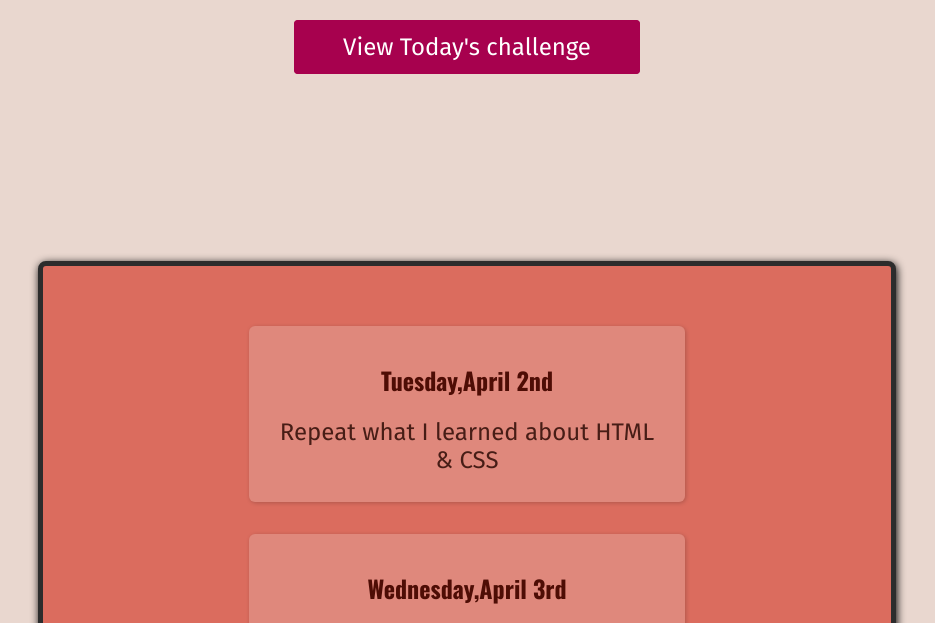
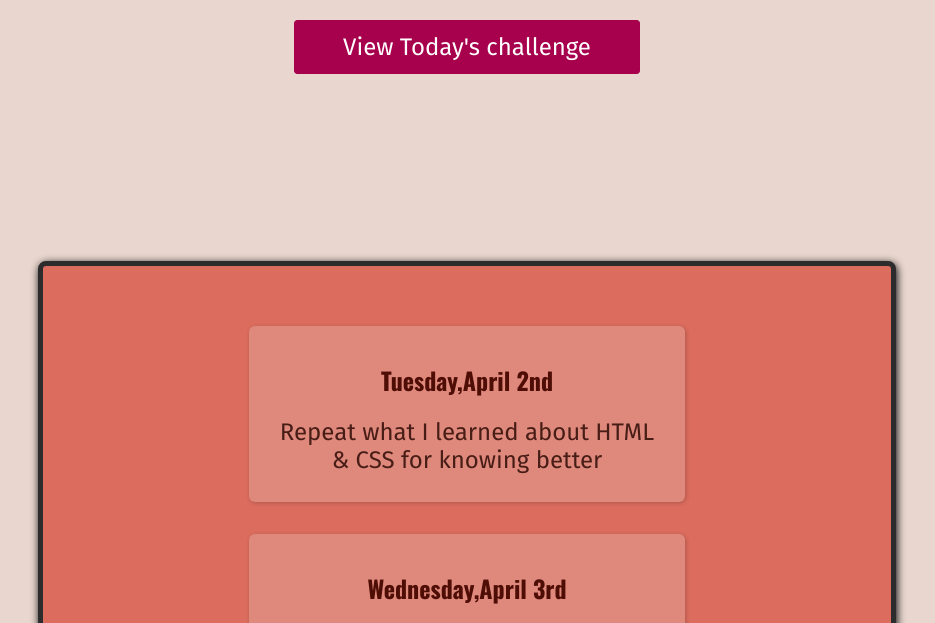
Before and after one commit to ngizw/A-HTML-FILE, a website: page full-week.html in a window 1280 px wide. Shown: the part 176-799 px from the top of the page, without its empty margins (173-1108 px from the left). Drawn offline with nearby package versions, Linux system fonts and the light colour scheme.

Commit message:
Update full-week.html

```diff
--- a/full-week.html
+++ b/full-week.html
@@ -20,7 +20,7 @@
     <ol>
       <li>
         <h2>Tuesday,April 2nd</h2>
-        <p>Repeat what I learned about HTML & CSS</p>
+        <p>Repeat what I learned about HTML & CSS for knowing better</p>
       </li>
       <li>
         <h2>Wednesday,April 3rd</h2>
```
